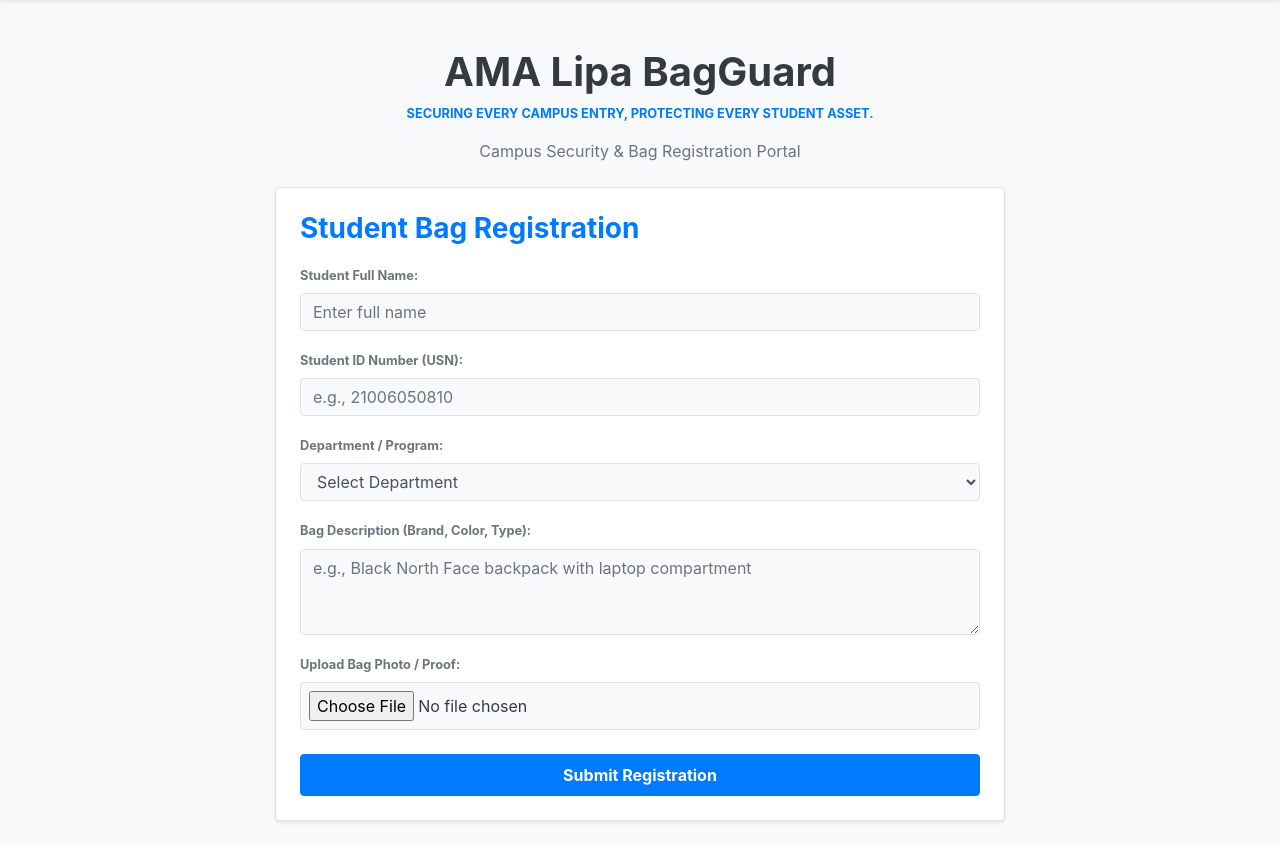
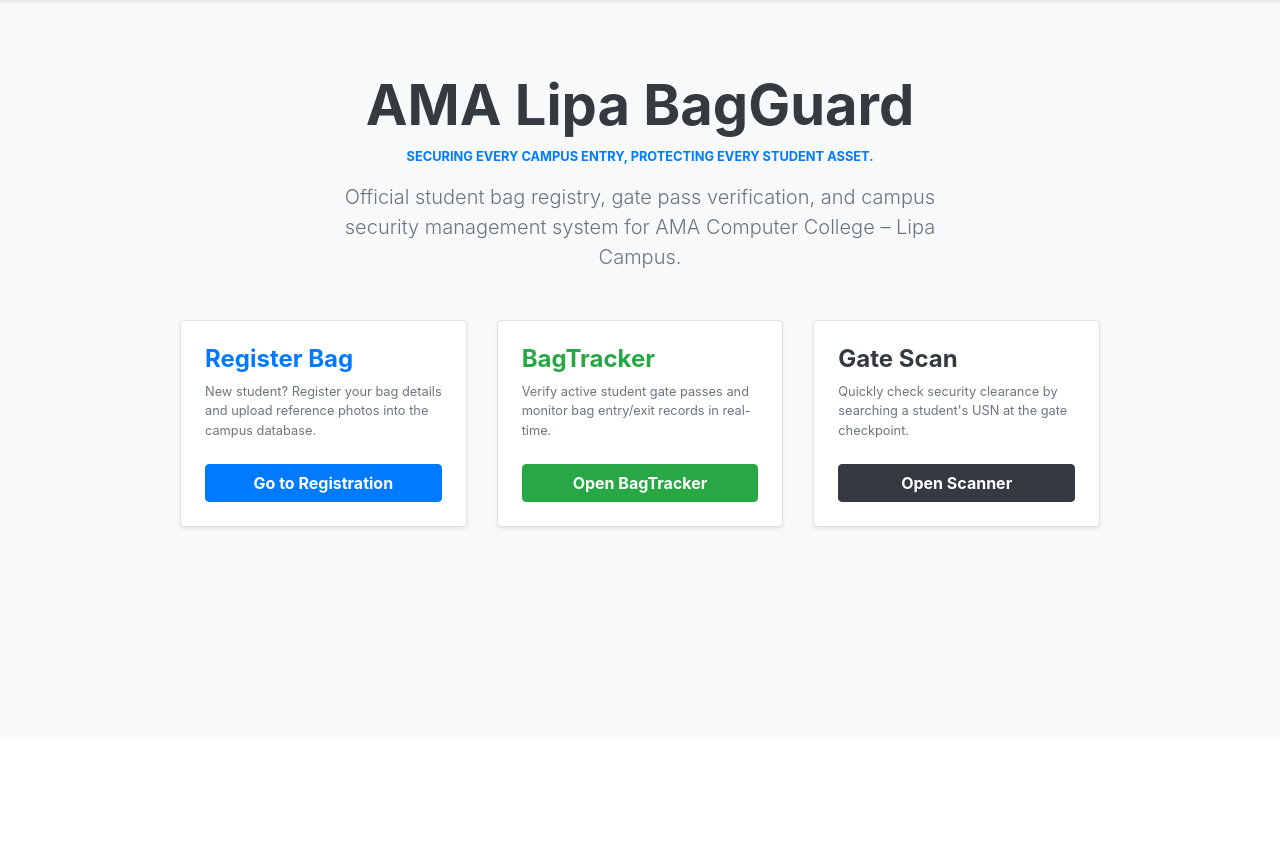
Before and after one commit to ivanperjes1/amalipa-bagguard, a Flask app: page / in a window 1280 px wide. Shown: the part 61-906 px from the top of the page. After the commit the page ends 591 px from the top, so only its background shows below. Run offline with Flask 3, Linux system fonts and the light colour scheme; some libraries are stand-ins or nearby versions.

Commit message:
Remove registration form from home page and convert to landing dashboard

```diff
--- a/templates/index.html
+++ b/templates/index.html
@@ -1,21 +1,23 @@
 {% extends "base.html" %}
 {% block content %}
-<div class="row justify-content-center py-4">
-    <div class="col-md-8">
-        <div class="text-center mb-4">
-            <h1 class="font-weight-bold text-dark">AMA Lipa BagGuard</h1>
-            <!-- Added Official Tagline -->
-            <p class="text-uppercase font-weight-bold text-primary small tracking-wide mt-1">
+<div class="row justify-content-center py-5">
+    <div class="col-md-10 text-center">
+        <!-- Main Institutional Banner -->
+        <div class="mb-5">
+            <h1 class="font-weight-bold text-dark display-4 mb-2">AMA Lipa BagGuard</h1>
+            <p class="text-uppercase font-weight-bold text-primary small tracking-wide mb-3">
                 Securing every campus entry, protecting every student asset.
             </p>
-            <p class="text-muted">Campus Security & Bag Registration Portal</p>
+            <p class="text-muted lead mx-auto" style="max-width: 600px;">
+                Official student bag registry, gate pass verification, and campus security management system for AMA Computer College – Lipa Campus.
+            </p>
         </div>
 
         <!-- Flash Messages -->
         {% with messages = get_flashed_messages(with_categories=true) %}
             {% if messages %}
                 {% for category, message in messages %}
-                    <div class="alert alert-{{ category }} alert-dismissible fade show" role="alert">
+                    <div class="alert alert-{{ category }} alert-dismissible fade show text-left" role="alert">
                         {{ message }}
                         <button type="button" class="close" data-dismiss="alert" aria-label="Close">
                             <span aria-hidden="true">&times;</span>
@@ -25,43 +27,31 @@
             {% endif %}
         {% endwith %}
 
-        <!-- Registration Form Card -->
-        <div class="card bg-white text-dark shadow-sm border p-4">
-            <h3 class="mb-3 font-weight-bold text-primary">Student Bag Registration</h3>
-            <form action="{{ url_for('register') }}" method="POST" enctype="multipart/form-data">
-                <div class="form-group mb-3">
-                    <label for="student_name" class="font-weight-bold small text-secondary">Student Full Name:</label>
-                    <input type="text" class="form-control bg-light border" id="student_name" name="student_name" placeholder="Enter full name" required>
+        <!-- Quick Access Navigation Cards -->
+        <div class="row mt-4">
+            <div class="col-md-4 mb-3">
+                <div class="card bg-white border shadow-sm p-4 h-100 text-left">
+                    <h4 class="font-weight-bold text-primary mb-2">Register Bag</h4>
+                    <p class="text-muted small mb-4">New student? Register your bag details and upload reference photos into the campus database.</p>
+                    <a href="{{ url_for('register') }}" class="btn btn-primary btn-block font-weight-bold mt-auto">Go to Registration</a>
                 </div>
+            </div>
 
-                <div class="form-group mb-3">
-                    <label for="usn" class="font-weight-bold small text-secondary">Student ID Number (USN):</label>
-                    <input type="text" class="form-control bg-light border" id="usn" name="usn" placeholder="e.g., 21006050810" required>
+            <div class="col-md-4 mb-3">
+                <div class="card bg-white border shadow-sm p-4 h-100 text-left">
+                    <h4 class="font-weight-bold text-success mb-2">BagTracker</h4>
+                    <p class="text-muted small mb-4">Verify active student gate passes and monitor bag entry/exit records in real-time.</p>
+                    <a href="{{ url_for('bagtracker') }}" class="btn btn-success btn-block font-weight-bold mt-auto">Open BagTracker</a>
                 </div>
+            </div>
 
-                <div class="form-group mb-3">
-                    <label for="department" class="font-weight-bold small text-secondary">Department / Program:</label>
-                    <select class="form-control bg-light border" id="department" name="department" required>
-                        <option value="" disabled selected>Select Department</option>
-                        <option value="BSCS">BS Computer Science (BSCS)</option>
-                        <option value="BSIT">BS Information Technology (BSIT)</option>
-                        <option value="BSCPE">BS Computer Engineering (BSCPE)</option>
-                        <option value="BSBA">BS Business Administration (BSBA)</option>
-                    </select>
+            <div class="col-md-4 mb-3">
+                <div class="card bg-white border shadow-sm p-4 h-100 text-left">
+                    <h4 class="font-weight-bold text-dark mb-2">Gate Scan</h4>
+                    <p class="text-muted small mb-4">Quickly check security clearance by searching a student's USN at the gate checkpoint.</p>
+                    <a href="{{ url_for('scan') }}" class="btn btn-dark btn-block font-weight-bold mt-auto">Open Scanner</a>
                 </div>
-
-                <div class="form-group mb-3">
-                    <label for="bag_description" class="font-weight-bold small text-secondary">Bag Description (Brand, Color, Type):</label>
-                    <textarea class="form-control bg-light border" id="bag_description" name="bag_description" rows="3" placeholder="e.g., Black North Face backpack with laptop compartment" required></textarea>
-                </div>
-
-                <div class="form-group mb-4">
-                    <label for="bag_image" class="font-weight-bold small text-secondary">Upload Bag Photo / Proof:</label>
-                    <input type="file" class="form-control-file border p-2 rounded bg-light" id="bag_image" name="bag_image" accept="image/*">
-                </div>
-
-                <button type="submit" class="btn btn-primary btn-block font-weight-bold py-2">Submit Registration</button>
-            </form>
+            </div>
         </div>
     </div>
 </div>
```
